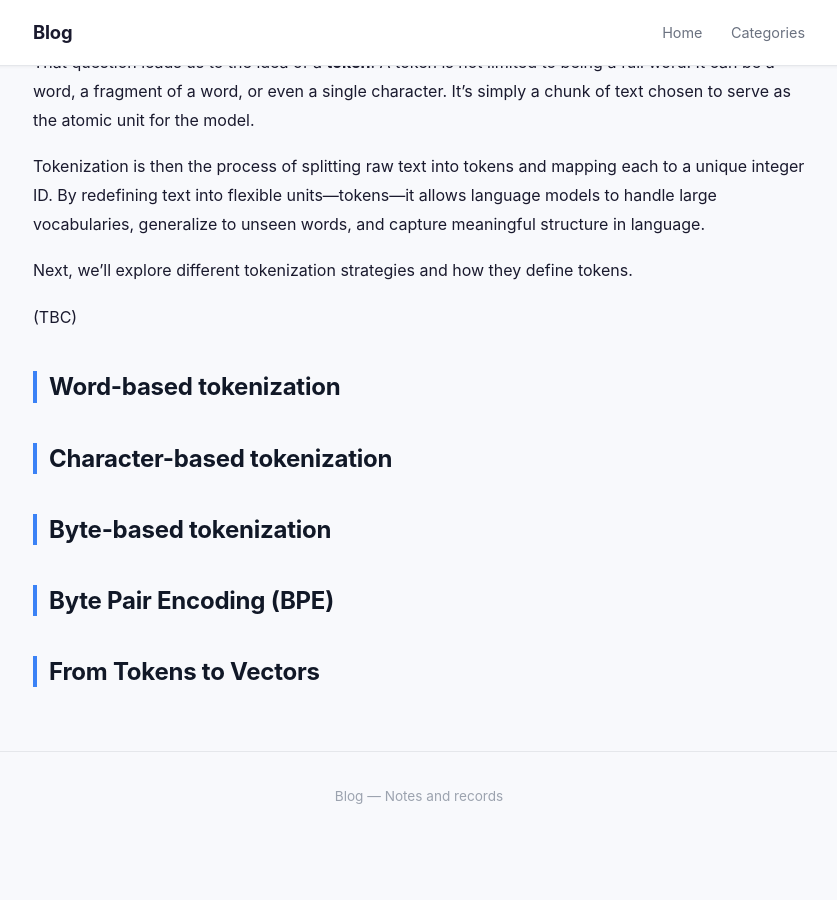
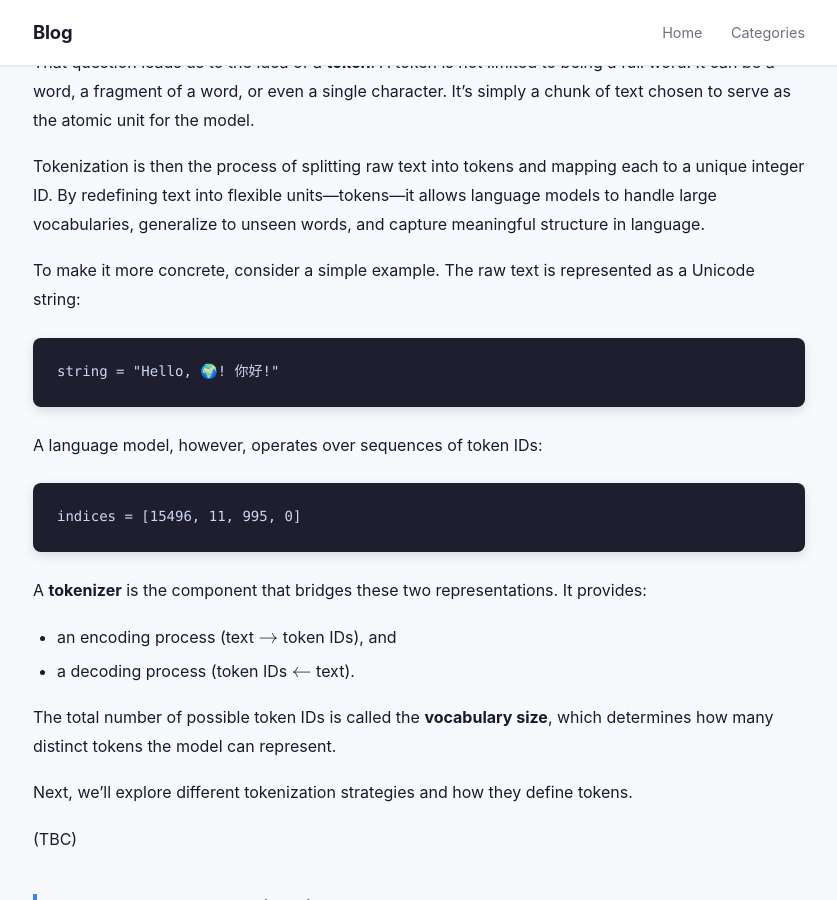
Before and after one commit to yuqing-zhou/learning-blog, a Jekyll site: the page built from _posts/cs336/2026-04-24-cs336-lec01-2.md, in a window 1280 px wide and 900 px high, scrolled down 1574 px. Shown: the whole window, without its empty margins (221-1058 px from the left). Built offline with Jekyll 4.4.1, drawn with Linux system fonts in a browser that asks for light colours; before the commit the page ends 2415 px from its top, so only the background shows below that.

Commit message:
add an example

````diff
--- a/_posts/cs336/2026-04-24-cs336-lec01-2.md
+++ b/_posts/cs336/2026-04-24-cs336-lec01-2.md
@@ -34,6 +34,20 @@ That question leads us to the idea of a **token**. A token is not limited to bei
 
 Tokenization is then the process of splitting raw text into tokens and mapping each to a unique integer ID. By redefining text into flexible units&mdash;tokens&mdash;it allows language models to handle large vocabularies, generalize to unseen words, and capture meaningful structure in language.
 
+To make it more concrete, consider a simple example. The raw text is represented as a Unicode string:
+```
+string = "Hello, 🌍! 你好!"
+```
+A language model, however, operates over sequences of token IDs:
+```
+indices = [15496, 11, 995, 0]
+```
+A **tokenizer** is the component that bridges these two representations. It provides:
+- an encoding process (text $\rightarrow$ token IDs), and
+- a decoding process (token IDs $\leftarrow$ text).
+
+The total number of possible token IDs is called the **vocabulary size**, which determines how many distinct tokens the model can represent.
+
 Next, we'll explore different tokenization strategies and how they define tokens.
 
 (TBC)
````
